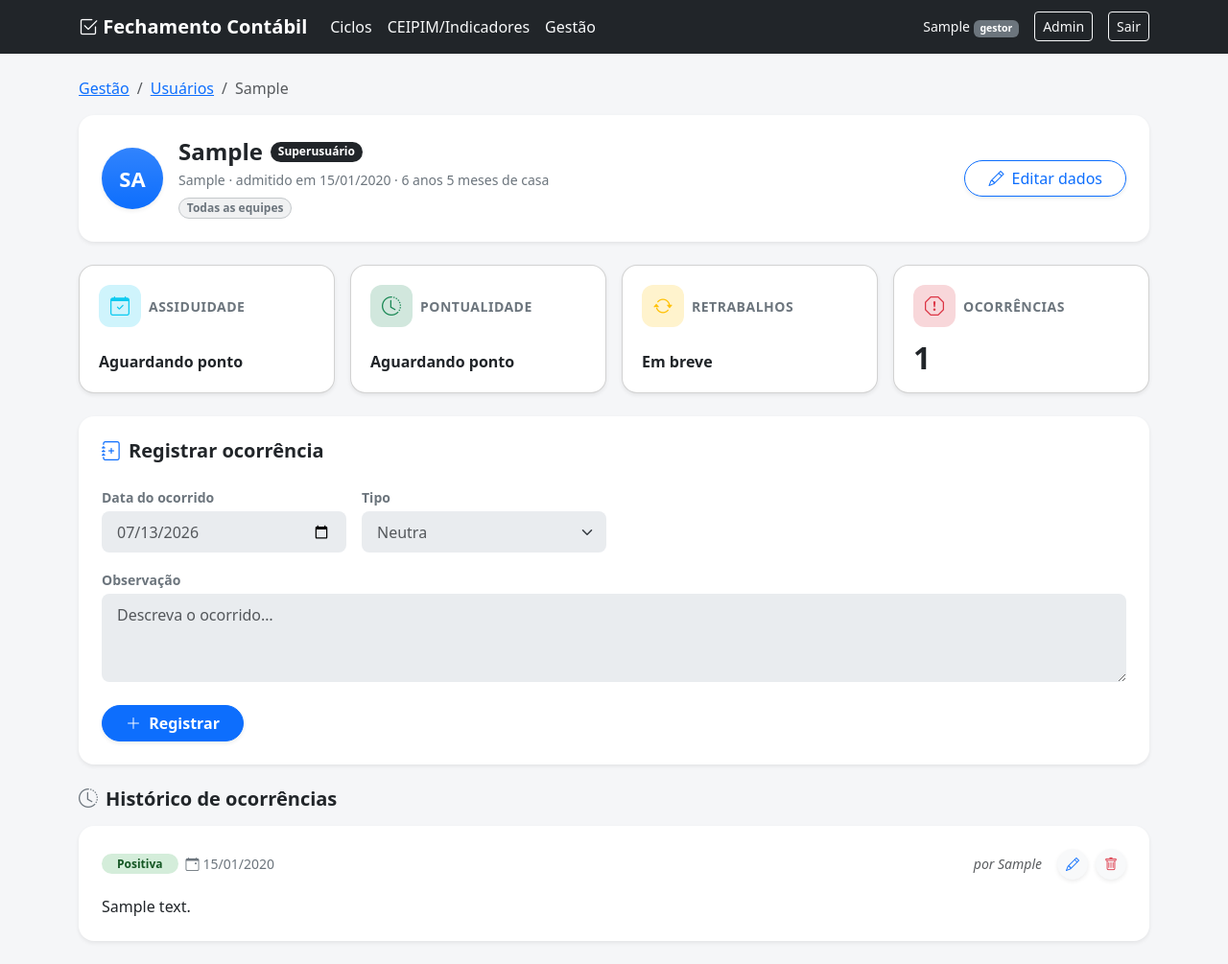
After one commit to consag-commits/fechamento-cont-bil, a Django app: page /gestao/usuarios/1/perfil/ in a window 1280 px wide. The commit adds this page. Shown: the whole page at 96% size. Run offline with Django 5.2, Linux system fonts and the light colour scheme; a user stored in the database is signed in; tables that the repository leaves empty hold one stand-in row (values such as "Sample post").

Commit message:
Adicionar perfil do funcionário com ocorrências
Cada usuário passa a ter um perfil-hub (cargo, data de admissão, tempo
de casa, equipes) reunindo indicadores e o histórico de ocorrências
(observações do gestor: positiva/neutra/negativa, com autor e data).
As ocorrências vivem dentro do perfil; a lista de Usuários vira uma
grade de cards clicáveis. Só gestor acessa. Cards de assiduidade/
pontualidade/retrabalho ficam como placeholder até haver a fonte.

Co-Authored-By: Claude Sonnet 5 <noreply@anthropic.com>

```diff
--- a/fechamento/forms.py
+++ b/fechamento/forms.py
@@ -3,7 +3,7 @@
 from django import forms
 from django.contrib.auth.models import User
 
-from .models import Empresa, Equipe, Perfil
+from .models import Empresa, Equipe, Ocorrencia, Perfil
 
 
 def nome_papel(user):
@@ -44,11 +44,28 @@ class EmpresaForm(forms.ModelForm):
         return cnpj
 
 
+class OcorrenciaForm(forms.ModelForm):
+    class Meta:
+        model = Ocorrencia
+        fields = ["data", "tipo", "texto"]
+        widgets = {
+            "data": forms.DateInput(attrs={"class": "form-control", "type": "date"}, format="%Y-%m-%d"),
+            "tipo": forms.Select(attrs={"class": "form-select"}),
+            "texto": forms.Textarea(attrs={"class": "form-control", "rows": 3, "placeholder": "Descreva o ocorrido…"}),
+        }
+        labels = {"data": "Data do ocorrido", "tipo": "Tipo", "texto": "Observação"}
+
+
 class UsuarioCriarForm(forms.Form):
     nome = forms.CharField(label="Nome completo", max_length=150)
     username = forms.CharField(label="Usuário (login)", max_length=150)
     email = forms.EmailField(label="E-mail", required=False)
     papel = forms.ChoiceField(label="Papel", choices=Perfil.Papel.choices)
+    cargo = forms.CharField(label="Cargo", max_length=120, required=False)
+    data_admissao = forms.DateField(
+        label="Data de admissão", required=False,
+        widget=forms.DateInput(attrs={"type": "date"}, format="%Y-%m-%d"),
+    )
     equipes = forms.ModelMultipleChoiceField(
         label="Equipes que atende", queryset=Equipe.objects.all(), required=False,
         widget=forms.CheckboxSelectMultiple(attrs={"class": "form-check-input"}),
@@ -67,7 +84,9 @@ class UsuarioCriarForm(forms.Form):
         user = User.objects.create_user(
             username=d["username"], email=d["email"], password=d["senha"], first_name=d["nome"],
         )
-        perfil = Perfil.objects.create(usuario=user, papel=d["papel"])
+        perfil = Perfil.objects.create(
+            usuario=user, papel=d["papel"], cargo=d["cargo"], data_admissao=d["data_admissao"],
+        )
         perfil.equipes.set(d["equipes"])
         return user
 
@@ -76,6 +95,11 @@ class UsuarioEditarForm(forms.Form):
     nome = forms.CharField(label="Nome completo", max_length=150)
     email = forms.EmailField(label="E-mail", required=False)
     papel = forms.ChoiceField(label="Papel", choices=Perfil.Papel.choices)
+    cargo = forms.CharField(label="Cargo", max_length=120, required=False)
+    data_admissao = forms.DateField(
+        label="Data de admissão", required=False,
+        widget=forms.DateInput(attrs={"type": "date"}, format="%Y-%m-%d"),
+    )
     equipes = forms.ModelMultipleChoiceField(
         label="Equipes que atende", queryset=Equipe.objects.all(), required=False,
         widget=forms.CheckboxSelectMultiple(attrs={"class": "form-check-input"}),
@@ -102,6 +126,8 @@ class UsuarioEditarForm(forms.Form):
         user.save()
         perfil, _ = Perfil.objects.get_or_create(usuario=user)
         perfil.papel = d["papel"]
+        perfil.cargo = d["cargo"]
+        perfil.data_admissao = d["data_admissao"]
         perfil.save()
         perfil.equipes.set(d["equipes"])
         return user
--- a/fechamento/urls.py
+++ b/fechamento/urls.py
@@ -35,6 +35,11 @@ urlpatterns = [
     path("gestao/usuarios/", views.usuarios_list, name="usuarios_list"),
     path("gestao/usuarios/novo/", views.usuario_criar, name="usuario_criar"),
     path("gestao/usuarios/<int:user_id>/editar/", views.usuario_editar, name="usuario_editar"),
+    path("gestao/usuarios/<int:user_id>/perfil/", views.usuario_perfil, name="usuario_perfil"),
+
+    # Ocorrências (registro/edição — vivem dentro do perfil do funcionário)
+    path("gestao/ocorrencias/<int:ocorrencia_id>/editar/", views.ocorrencia_editar, name="ocorrencia_editar"),
+    path("gestao/ocorrencias/<int:ocorrencia_id>/remover/", views.ocorrencia_remover, name="ocorrencia_remover"),
     path("gestao/empresas/", views.empresas_list, name="empresas_list"),
     path("gestao/empresas/catalogo.json", views.empresas_catalogo_json, name="empresas_catalogo_json"),
     path("gestao/empresas/nova/", views.empresa_criar, name="empresa_criar"),
--- a/fechamento/views.py
+++ b/fechamento/views.py
@@ -14,10 +14,12 @@ from django.utils import timezone
 from django.utils.dateparse import parse_date
 from django.views.decorators.http import require_POST
 
-from .forms import EmpresaForm, EquipeForm, UsuarioCriarForm, UsuarioEditarForm, nome_papel
+from .forms import (
+    EmpresaForm, EquipeForm, OcorrenciaForm, UsuarioCriarForm, UsuarioEditarForm, nome_papel,
+)
 from .models import (
     CatalogoEmpresa, Ciclo, CicloPrazo, Empresa, Equipe, Fase, IndicadorCeipim,
-    ItemStatus, ModeloChecklist, Perfil, Processo,
+    ItemStatus, ModeloChecklist, Ocorrencia, Perfil, Processo,
 )
 from .permissions import (
     gestor_required, is_gestor, filtrar_processos, pode_ver_processo,
@@ -224,8 +226,16 @@ def gestao_home(request):
 
 @gestor_required
 def usuarios_list(request):
-    usuarios = User.objects.select_related("perfil").order_by("first_name", "username")
-    return render(request, "fechamento/gestao/usuarios_list.html", {"usuarios": usuarios})
+    q = request.GET.get("q", "").strip()
+    usuarios = (
+        User.objects.select_related("perfil")
+        .prefetch_related("perfil__equipes")
+        .annotate(qtd_ocorrencias=Count("ocorrencias"))
+    )
+    if q:
+        usuarios = usuarios.filter(first_name__icontains=q) | usuarios.filter(username__icontains=q)
+    usuarios = usuarios.distinct().order_by("first_name", "username")
+    return render(request, "fechamento/gestao/usuarios_list.html", {"usuarios": usuarios, "q": q})
 
 
 @gestor_required
@@ -461,6 +471,8 @@ def usuario_editar(request, user_id):
         "nome": usuario.first_name,
         "email": usuario.email,
         "papel": getattr(perfil, "papel", Perfil.Papel.OPERADOR),
+        "cargo": getattr(perfil, "cargo", ""),
+        "data_admissao": getattr(perfil, "data_admissao", None),
         "equipes": perfil.equipes.all() if perfil else [],
         "ativo": usuario.is_active,
     }
@@ -749,3 +761,70 @@ def ceipim_bulk_set(request):
 
     messages.success(request, f"{atualizadas} empresa(s) atualizada(s).")
     return redirect(f"{reverse('indicadores_ceipim')}?ano={ano}")
+
+
+# ── Gestão › Perfil do funcionário (hub) e Ocorrências — só gestor ────────────
+def _tempo_de_casa(data_admissao, hoje=None):
+    """Texto 'X anos Y meses' a partir da data de admissão (ou None)."""
+    if not data_admissao:
+        return None
+    hoje = hoje or timezone.localdate()
+    meses = (hoje.year - data_admissao.year) * 12 + (hoje.month - data_admissao.month)
+    if hoje.day < data_admissao.day:
+        meses -= 1
+    meses = max(meses, 0)
+    anos, resto = divmod(meses, 12)
+    partes = []
+    if anos:
+        partes.append(f"{anos} ano{'s' if anos != 1 else ''}")
+    if resto:
+        partes.append(f"{resto} {'meses' if resto != 1 else 'mês'}")
+    return " ".join(partes) or "menos de 1 mês"
+
+
+@gestor_required
+def usuario_perfil(request, user_id):
+    """Perfil do funcionário (hub): dados + indicadores + ocorrências.
+    O POST registra uma nova ocorrência."""
+    funcionario = get_object_or_404(User.objects.select_related("perfil"), pk=user_id)
+    form = OcorrenciaForm(request.POST or None)
+    if request.method == "POST" and form.is_valid():
+        ocorrencia = form.save(commit=False)
+        ocorrencia.funcionario = funcionario
+        ocorrencia.autor = request.user
+        ocorrencia.save()
+        messages.success(request, "Ocorrência registrada.")
+        return redirect("usuario_perfil", user_id=funcionario.id)
+    perfil = getattr(funcionario, "perfil", None)
+    return render(request, "fechamento/gestao/usuario_perfil.html", {
+        "funcionario": funcionario,
+        "perfil": perfil,
+        "tempo_de_casa": _tempo_de_casa(getattr(perfil, "data_admissao", None)),
+        "form": form,
+        "ocorrencias": funcionario.ocorrencias.select_related("autor").all(),
+    })
+
+
+@gestor_required
+def ocorrencia_editar(request, ocorrencia_id):
+    """Edita uma ocorrência existente."""
+    ocorrencia = get_object_or_404(Ocorrencia.objects.select_related("funcionario"), pk=ocorrencia_id)
+    form = OcorrenciaForm(request.POST or None, instance=ocorrencia)
+    if request.method == "POST" and form.is_valid():
+        form.save()
+        messages.success(request, "Ocorrência atualizada.")
+        return redirect("usuario_perfil", user_id=ocorrencia.funcionario_id)
+    return render(request, "fechamento/gestao/ocorrencia_form.html", {
+        "form": form, "ocorrencia": ocorrencia, "funcionario": ocorrencia.funcionario,
+    })
+
+
+@gestor_required
+@require_POST
+def ocorrencia_remover(request, ocorrencia_id):
+    """Apaga uma ocorrência."""
+    ocorrencia = get_object_or_404(Ocorrencia, pk=ocorrencia_id)
+    user_id = ocorrencia.funcionario_id
+    ocorrencia.delete()
+    messages.success(request, "Ocorrência removida.")
+    return redirect("usuario_perfil", user_id=user_id)
--- /dev/null
+++ b/templates/fechamento/gestao/usuario_perfil.html
@@ -0,0 +1,184 @@
+{% extends "base.html" %}
+
+{% block title %}Perfil — {{ funcionario.first_name|default:funcionario.username }}{% endblock %}
+
+{% block extra_css %}
+<style>
+  .oc-positiva { border-left: 5px solid #198754; }
+  .oc-neutra { border-left: 5px solid #6c757d; }
+  .oc-negativa { border-left: 5px solid #dc3545; }
+  .badge-positiva { background-color: #d4edda; color: #155724; }
+  .badge-neutra { background-color: #e9ecef; color: #495057; }
+  .badge-negativa { background-color: #f8d7da; color: #842029; }
+  .stat-card {
+    background-color: #ffffff;
+    border: 1px solid var(--bs-border-color-translucent);
+    border-radius: 16px;
+    padding: 1.25rem;
+    transition: transform 0.2s ease, box-shadow 0.2s ease;
+  }
+  .stat-card:hover {
+    transform: translateY(-3px);
+    box-shadow: 0 0.5rem 1rem rgba(0,0,0,0.08)!important;
+  }
+  .stat-icon {
+    width: 44px; height: 44px;
+    border-radius: 12px;
+    display: flex; align-items: center; justify-content: center;
+    font-size: 1.25rem;
+  }
+  .custom-form .form-control, .custom-form .form-select {
+    background-color: var(--bs-secondary-bg);
+    border: none;
+    border-radius: 8px;
+    padding: 0.6rem 1rem;
+    color: var(--bs-secondary-color);
+  }
+  .custom-form .form-control:focus, .custom-form .form-select:focus {
+    box-shadow: 0 0 0 0.25rem rgba(13, 110, 253, 0.15);
+    background-color: #fff;
+  }
+</style>
+{% endblock %}
+
+{% block content %}
+<nav aria-label="breadcrumb">
+  <ol class="breadcrumb small">
+    <li class="breadcrumb-item"><a href="{% url 'gestao_home' %}">Gestão</a></li>
+    <li class="breadcrumb-item"><a href="{% url 'usuarios_list' %}">Usuários</a></li>
+    <li class="breadcrumb-item active">{{ funcionario.first_name|default:funcionario.username }}</li>
+  </ol>
+</nav>
+
+{# ── Cabeçalho ── #}
+<div class="card shadow-sm mb-4 border-0 rounded-4">
+  <div class="card-body d-flex align-items-center gap-3 flex-wrap p-4">
+    <div class="rounded-circle bg-primary bg-gradient text-white shadow-sm d-flex align-items-center justify-content-center fw-bold"
+         style="width: 64px; height: 64px; font-size: 22px;">
+      {{ funcionario.first_name|default:funcionario.username|slice:":2"|upper }}
+    </div>
+    <div class="flex-grow-1">
+      <div class="d-flex align-items-center gap-2 flex-wrap">
+        <h4 class="mb-0 fw-bold text-dark">{{ funcionario.first_name|default:funcionario.username }}</h4>
+        {% if funcionario.is_superuser %}<span class="badge rounded-pill bg-dark">Superusuário</span>
+        {% elif perfil.papel == 'gestor' %}<span class="badge rounded-pill bg-primary">Gestor</span>
+        {% else %}<span class="badge rounded-pill bg-secondary">Operador</span>{% endif %}
+      </div>
+      <div class="text-secondary small mt-1 fw-medium">
+        {{ perfil.cargo|default:"Cargo não informado" }}
+        {% if perfil.data_admissao %} · admitido em {{ perfil.data_admissao|date:"d/m/Y" }}{% endif %}
+        {% if tempo_de_casa %} · {{ tempo_de_casa }} de casa{% endif %}
+      </div>
+      <div class="mt-2 d-flex gap-2 flex-wrap">
+        {% if funcionario.is_superuser or perfil.papel == 'gestor' %}
+          <span class="badge rounded-pill bg-secondary bg-opacity-10 text-secondary border border-secondary-subtle">Todas as equipes</span>
+        {% else %}
+          {% for e in perfil.equipes.all %}<span class="badge rounded-pill bg-secondary bg-opacity-10 text-secondary border border-secondary-subtle">{{ e.nome }}</span>
+          {% empty %}<span class="badge rounded-pill bg-warning-subtle text-warning-emphasis">Sem equipe</span>{% endfor %}
+        {% endif %}
+      </div>
+    </div>
+    <a href="{% url 'usuario_editar' funcionario.id %}" class="btn btn-outline-primary rounded-pill px-4 fw-medium shadow-sm">
+      <i class="bi bi-pencil me-1"></i> Editar dados
+    </a>
+  </div>
+</div>
+
+{# ── Indicadores ── #}
+<div class="row g-3 mb-4">
+  <div class="col-6 col-md-3">
+    <div class="stat-card shadow-sm h-100 d-flex flex-column justify-content-between">
+      <div class="d-flex align-items-center gap-2 mb-3">
+        <div class="stat-icon bg-info-subtle text-info"><i class="bi bi-calendar-check"></i></div>
+        <div class="small fw-bold text-secondary text-uppercase" style="letter-spacing: 0.5px;">Assiduidade</div>
+      </div>
+      <div class="fs-6 fw-bold text-dark">Aguardando ponto</div>
+    </div>
+  </div>
+  <div class="col-6 col-md-3">
+    <div class="stat-card shadow-sm h-100 d-flex flex-column justify-content-between">
+      <div class="d-flex align-items-center gap-2 mb-3">
+        <div class="stat-icon bg-success-subtle text-success"><i class="bi bi-clock-history"></i></div>
+        <div class="small fw-bold text-secondary text-uppercase" style="letter-spacing: 0.5px;">Pontualidade</div>
+      </div>
+      <div class="fs-6 fw-bold text-dark">Aguardando ponto</div>
+    </div>
+  </div>
+  <div class="col-6 col-md-3">
+    <div class="stat-card shadow-sm h-100 d-flex flex-column justify-content-between">
+      <div class="d-flex align-items-center gap-2 mb-3">
+        <div class="stat-icon bg-warning-subtle text-warning"><i class="bi bi-arrow-repeat"></i></div>
+        <div class="small fw-bold text-secondary text-uppercase" style="letter-spacing: 0.5px;">Retrabalhos</div>
+      </div>
+      <div class="fs-6 fw-bold text-dark">Em breve</div>
+    </div>
+  </div>
+  <div class="col-6 col-md-3">
+    <div class="stat-card shadow-sm h-100 d-flex flex-column justify-content-between">
+      <div class="d-flex align-items-center gap-2 mb-3">
+        <div class="stat-icon bg-danger-subtle text-danger"><i class="bi bi-exclamation-octagon"></i></div>
+        <div class="small fw-bold text-secondary text-uppercase" style="letter-spacing: 0.5px;">Ocorrências</div>
+      </div>
+      <div class="fs-2 fw-bold text-dark" style="line-height: 1;">{{ ocorrencias|length }}</div>
+    </div>
+  </div>
+</div>
+
+{# ── Ocorrências ── #}
+<div class="card shadow-sm mb-4 border-0 rounded-4">
+  <div class="card-body p-4 custom-form">
+    <h5 class="card-title fw-bold text-dark mb-4"><i class="bi bi-journal-plus text-primary me-2"></i>Registrar ocorrência</h5>
+    <form method="post">
+      {% csrf_token %}
+      <div class="row g-3 mb-3">
+        <div class="col-md-3">
+          <label class="form-label small fw-semibold text-secondary mb-1">{{ form.data.label }}</label>
+          {{ form.data }}
+        </div>
+        <div class="col-md-3">
+          <label class="form-label small fw-semibold text-secondary mb-1">{{ form.tipo.label }}</label>
+          {{ form.tipo }}
+        </div>
+      </div>
+      <div class="mb-4">
+        <label class="form-label small fw-semibold text-secondary mb-1">{{ form.texto.label }}</label>
+        {{ form.texto }}
+        {% if form.texto.errors %}<div class="text-danger small mt-1 fw-medium">{{ form.texto.errors.0 }}</div>{% endif %}
+      </div>
+      <button type="submit" class="btn btn-primary rounded-pill px-4 fw-bold shadow-sm">
+        <i class="bi bi-plus-lg me-1"></i> Registrar
+      </button>
+    </form>
+  </div>
+</div>
+
+<h5 class="mb-3 fw-bold text-dark"><i class="bi bi-clock-history me-2 text-secondary"></i>Histórico de ocorrências</h5>
+
+{% for o in ocorrencias %}
+<div class="card shadow-sm mb-3 border-0 rounded-4 oc-{{ o.tipo }} overflow-hidden">
+  <div class="card-body p-4">
+    <div class="d-flex align-items-center gap-2 mb-3 flex-wrap">
+      <span class="badge rounded-pill px-3 badge-{{ o.tipo }}">{{ o.get_tipo_display }}</span>
+      <span class="small fw-medium text-secondary"><i class="bi bi-calendar-event me-1"></i>{{ o.data|date:"d/m/Y" }}</span>
+      <span class="small text-muted ms-auto fst-italic">por {{ o.autor.first_name|default:o.autor.username|default:"—" }}</span>
+      <a href="{% url 'ocorrencia_editar' o.id %}" class="btn btn-sm btn-light rounded-circle text-primary shadow-sm ms-2" style="width: 32px; height: 32px; padding: 0; display: flex; align-items: center; justify-content: center;" title="Editar">
+        <i class="bi bi-pencil"></i>
+      </a>
+      <form method="post" action="{% url 'ocorrencia_remover' o.id %}" class="d-inline"
+            onsubmit="return confirm('Tem certeza que deseja remover esta ocorrência?');">
+        {% csrf_token %}
+        <button type="submit" class="btn btn-sm btn-light rounded-circle text-danger shadow-sm" style="width: 32px; height: 32px; padding: 0; display: flex; align-items: center; justify-content: center;" title="Remover">
+          <i class="bi bi-trash"></i>
+        </button>
+      </form>
+    </div>
+    <div class="text-dark" style="white-space: pre-wrap;">{{ o.texto }}</div>
+  </div>
+</div>
+{% empty %}
+<div class="text-center p-5 bg-white rounded-4 shadow-sm">
+  <i class="bi bi-inbox fs-1 text-muted mb-3 d-block"></i>
+  <p class="text-muted fw-medium mb-0">Nenhuma ocorrência registrada para este usuário ainda.</p>
+</div>
+{% endfor %}
+{% endblock %}
```
Also changed, not shown: fechamento/admin.py (+8 -1 lines), fechamento/models.py (+34 -0 lines), templates/fechamento/gestao/home.html (+69 -21 lines), templates/fechamento/gestao/ocorrencia_form.html (added, +48 -0 lines), templates/fechamento/gestao/usuario_form.html (+45 -24 lines), templates/fechamento/gestao/usuarios_list.html (+62 -44 lines), fechamento/migrations/0012_ocorrencia.py (added), fechamento/migrations/0013_perfil_cargo_perfil_data_admissao.py (added).
